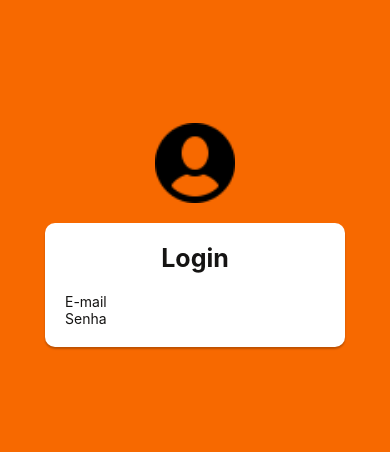
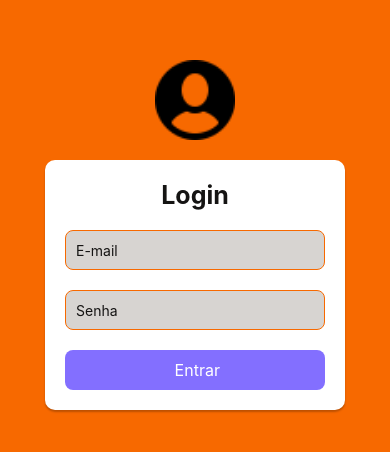
Before and after one commit to Regisjr246/Aprendendo_React_Native_Monile, a React Native app: screen / in a window 390 px wide. Shown: the part 112-564 px from the top of the page. Built offline with nearby package versions, Linux system fonts and the light colour scheme.

Commit message:
alterando/aprendendo layout

```diff
--- a/src/login/LoginScreen.tsx
+++ b/src/login/LoginScreen.tsx
@@ -1,5 +1,5 @@
 import React from 'react';
-import { Image, StyleSheet, Text, TextInput, View } from 'react-native';
+import { Image, StyleSheet, Text, TextInput, Touchable, TouchableOpacity, View } from 'react-native';
 
 function LoginScreen(): JSX.Element {
     return (
@@ -7,8 +7,13 @@ function LoginScreen(): JSX.Element {
             <Image style={styles.logo} resizeMode='contain' source={require('../assets/images/user.png')} />
             <View style={styles.card}>
                 <Text style={styles.title}>Login</Text>
-                <TextInput placeholder="E-mail" placeholderTextColor={"#151413"}></TextInput>
-                <TextInput placeholder="Senha" placeholderTextColor={"#151413"}></TextInput>
+                <TextInput style={styles.input}placeholder="E-mail" placeholderTextColor={"#151413"}></TextInput>
+                <TextInput style={styles.input} placeholder="Senha" placeholderTextColor={"#151413"}></TextInput>
+
+          <TouchableOpacity style={styles.button}>
+            <Text style={styles.buttonText} > Entrar</Text>
+          </TouchableOpacity>
+
             </View>
         </View>
     );
@@ -46,7 +51,39 @@ const styles = StyleSheet.create({
         color: '#151413',
         marginBottom:20,
         textAlign:'center',
-    }
+    },
+
+input:{
+backgroundColor: '#D7D4D1',
+height:40,
+marginBottom:20,
+paddingHorizontal:10,
+borderRadius:8,
+borderWidth:1,
+borderColor:    '#F76900'
+},
+
+
+button:{
+    backgroundColor:'#836FFF',
+    height:40,
+    borderRadius:8
+},
+
+buttonText:{
+color:"#FFFFFF",
+textAlign:'center',
+fontSize:16,
+lineHeight:40
+}
+
+
+
+
+
+
+
+
 });
 
 export default LoginScreen;
```
